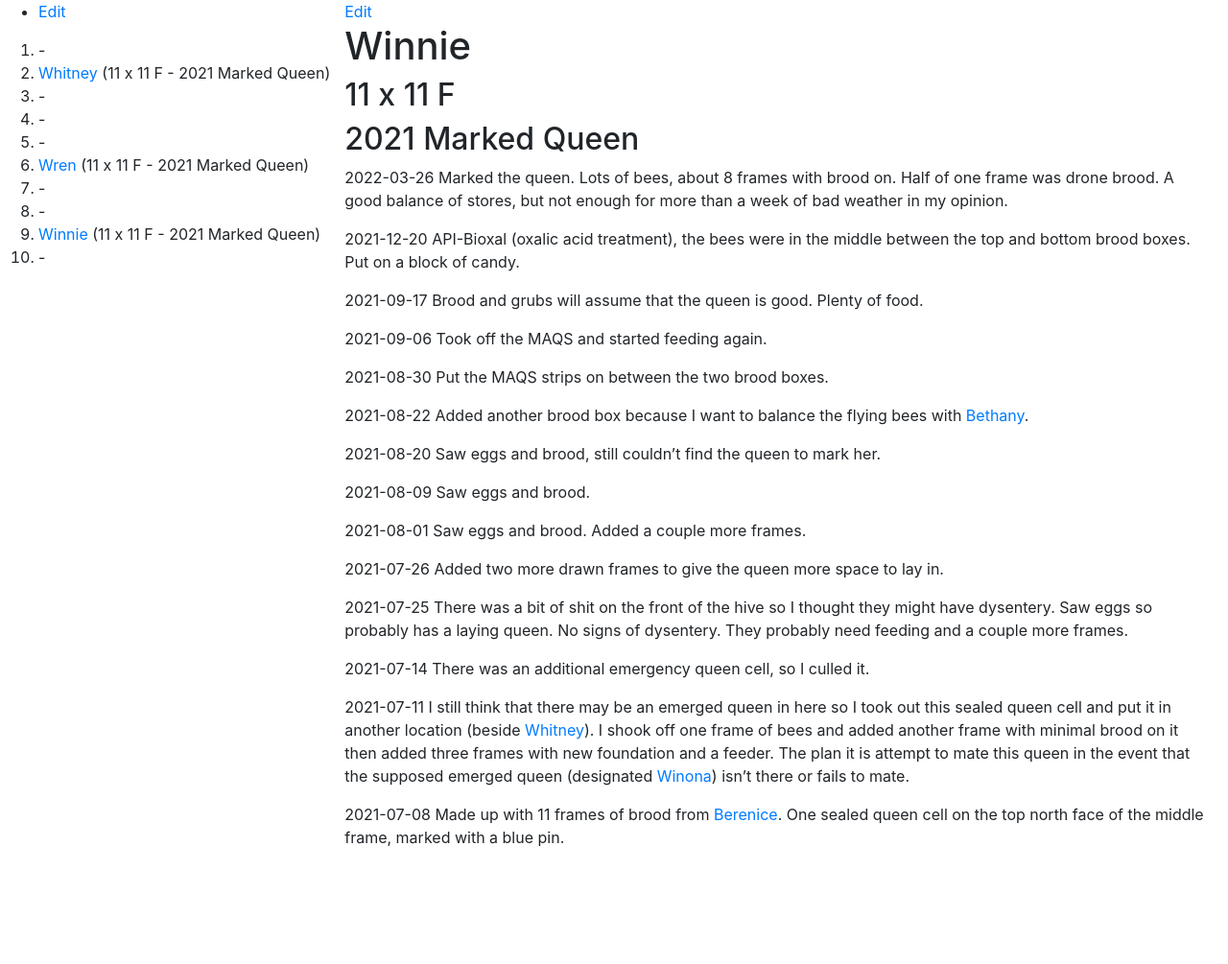
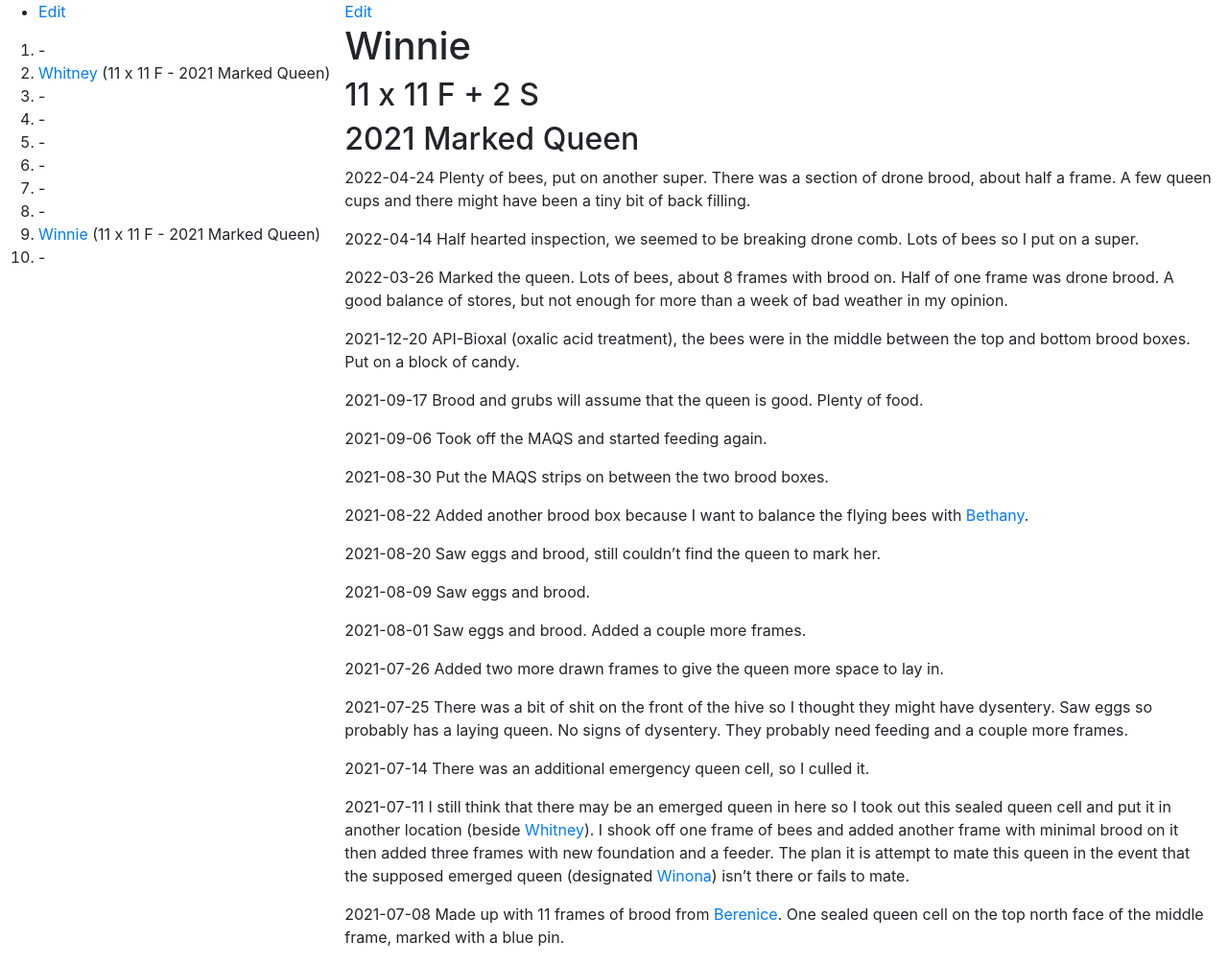
Before and after one commit to joejcollins/rhapsody-angel, a Jekyll site: the page built from queens/2021-winnie.md, in a window 1280 px wide. Shown: the whole page at 96% size. Built offline with Jekyll 4.4.1, drawn with Linux system fonts in a browser that asks for light colours; our own code applies the rules of GitHub Pages for plain Markdown files; before the commit the page ends 901 px from its top, so only the background shows below that.

Commit message:
Inspection

```diff
--- a/_includes/apiary.md
+++ b/_includes/apiary.md
@@ -5,7 +5,7 @@
 1. -
 1. -
 1. -
-1. [Wren]({{ site.baseurl }}/queens/2021-wren.html) (11 x 11 F - 2021 Marked Queen)
+1. -
 1. -
 1. -
 1. [Winnie]({{ site.baseurl }}/queens/2021-winnie.html) (11 x 11 F - 2021 Marked Queen)
--- a/queens/2021-winnie.md
+++ b/queens/2021-winnie.md
@@ -1,8 +1,12 @@
 # Winnie
 
-## 11 x 11 F
+## 11 x 11 F + 2 S
 
 ## 2021 Marked Queen
+
+2022-04-24 Plenty of bees, put on another super.  There was a section of drone brood, about half a frame.  A few queen cups and there might have been a tiny bit of back filling.
+
+2022-04-14 Half hearted inspection, we seemed to be breaking drone comb.  Lots of bees so I put on a super.
 
 2022-03-26 Marked the queen.  Lots of bees, about 8 frames with brood on.  Half of one frame was drone brood.  A good balance of stores, but not enough for more than a week of bad weather in my opinion.
 
```
Also changed, not shown: queens/2021-whitney.md (+3 -1 lines), queens/2021-wren.md (+4 -0 lines).
